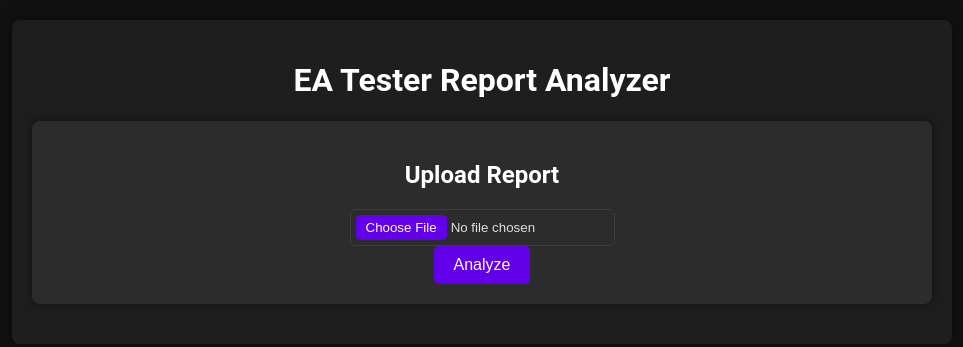
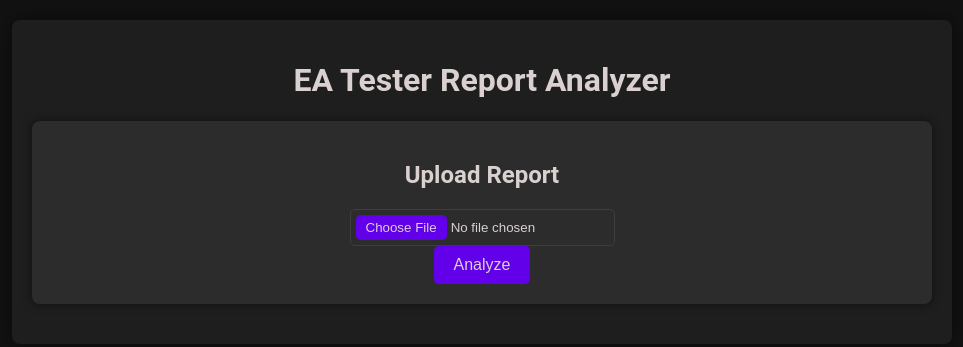
Before and after one commit to MohamedReda97/Fx-Web-app, a plain HTML site: page index.html in a window 1280 px wide. Shown: the whole page, without its empty margins (158-1121 px from the left). Drawn offline with nearby package versions, Linux system fonts and the light colour scheme.

Commit message:
changed font colors

```diff
--- a/styles.css
+++ b/styles.css
@@ -1,7 +1,7 @@
 /* General Styles */
 body {
 	background-color: #121212;
-	color: #e0e0e0;
+	color: rgb(218, 208, 208);
 	font-family: "Roboto", sans-serif;
 	margin: 0;
 	padding: 20px;
@@ -9,7 +9,7 @@ body {
 
 h1,
 h2 {
-	color: #ffffff;
+	color: rgb(218, 208, 208);
 	text-align: center;
 }
 
@@ -39,7 +39,7 @@ h2 {
 /* Buttons */
 button {
 	background-color: #6200ea;
-	color: white;
+	color: rgb(218, 208, 208);
 	border: none;
 	padding: 10px 20px;
 	border-radius: 5px;
@@ -64,7 +64,7 @@ canvas {
 
 /* Dark Mode for Inputs */
 input[type="file"] {
-	color: #e0e0e0;
+	color: rgb(218, 208, 208);
 	background-color: #2c2c2c;
 	border: 1px solid #3e3e3e;
 	padding: 5px;
@@ -73,7 +73,7 @@ input[type="file"] {
 
 input[type="file"]::file-selector-button {
 	background-color: #6200ea;
-	color: white;
+	color: rgb(218, 208, 208);
 	border: none;
 	padding: 5px 10px;
 	border-radius: 5px;
```
